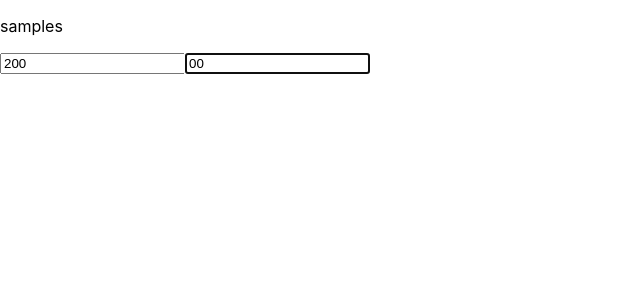
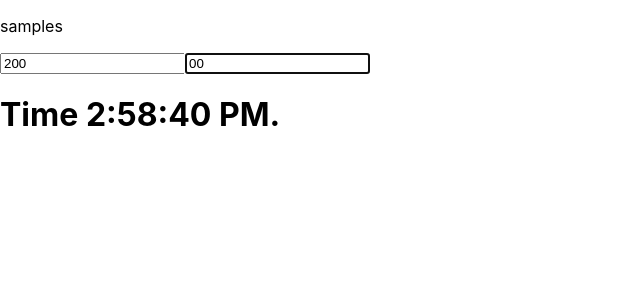
Before and after one commit to minimalMeh/React_Learning, a React (Create React App) app in the folder react-learning/: page / in a window 1280 px wide. Shown: the top 300 px of the page, without its empty margins (0-640 px from the left). Built offline with nearby package versions, Linux system fonts and the light colour scheme.

Commit message:
just did states

```diff
--- a/react-learning/src/App.tsx
+++ b/react-learning/src/App.tsx
@@ -1,12 +1,14 @@
 import React from 'react';
 import './App.css';
 import RefSample from './refs/refs';
+import { Clock } from './states/states';
 
 function App() {
   return (
     <div className="App">
       <p>samples</p>
-      <RefSample/>
+      <RefSample />
+      <Clock />
     </div>
   );
 }
--- /dev/null
+++ b/react-learning/src/states/states.tsx
@@ -0,0 +1,36 @@
+import React from 'react';
+
+export class Clock extends React.Component<{}, {date: Date}> {
+
+    timerID: NodeJS.Timeout;
+
+    constructor(props: any) {
+        super(props);
+        this.state = {date: new Date()}; //начальное состояние в переменной this.state
+    }
+
+    componentDidMount() {
+        this.timerID = setInterval(
+        () => this.tick(),
+        2000
+        )
+    }
+
+    componentWillUnmount() {
+        clearInterval(this.timerID);
+    }
+
+    tick = () => {
+        this.setState({
+            date: new Date()
+        })
+    }
+
+    render = () => {
+        return (
+            <div>
+                <h1>Time {this.state.date.toLocaleTimeString()}.</h1>
+            </div>
+        );
+    }
+}
```
